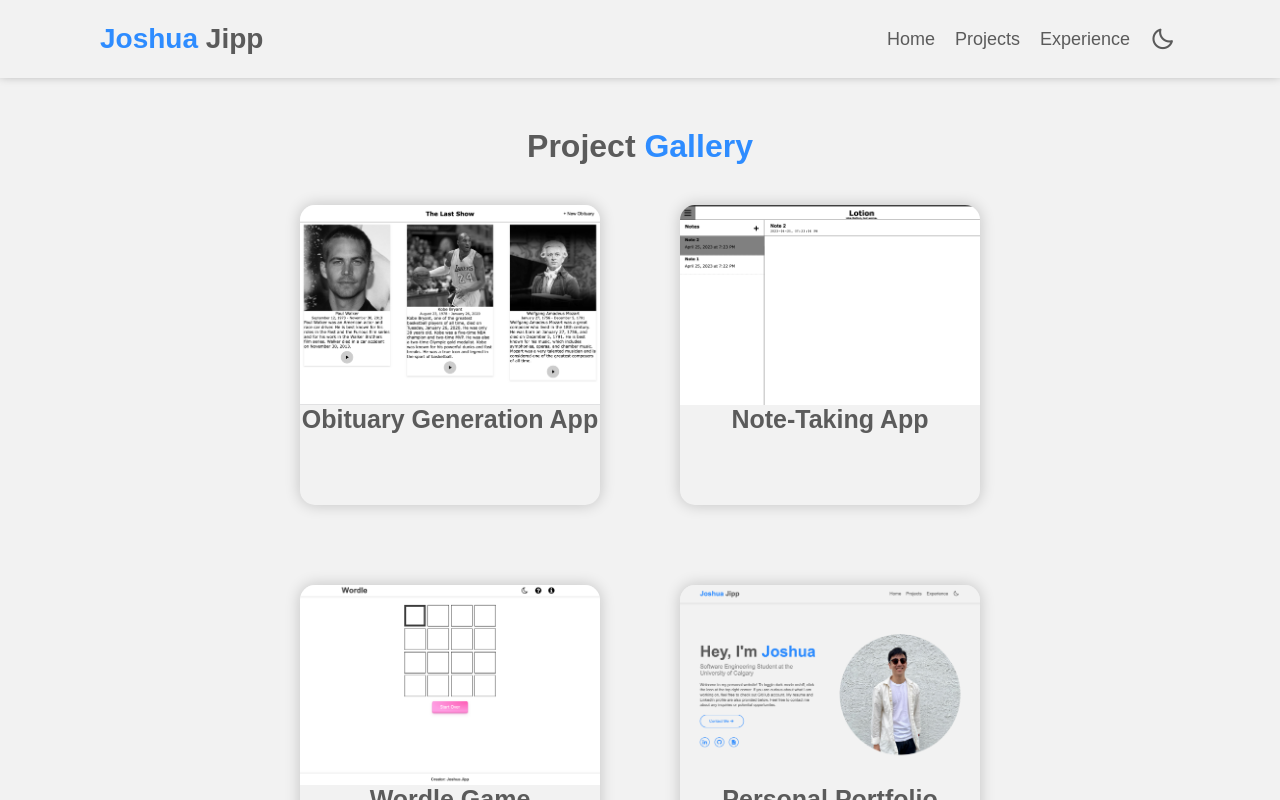
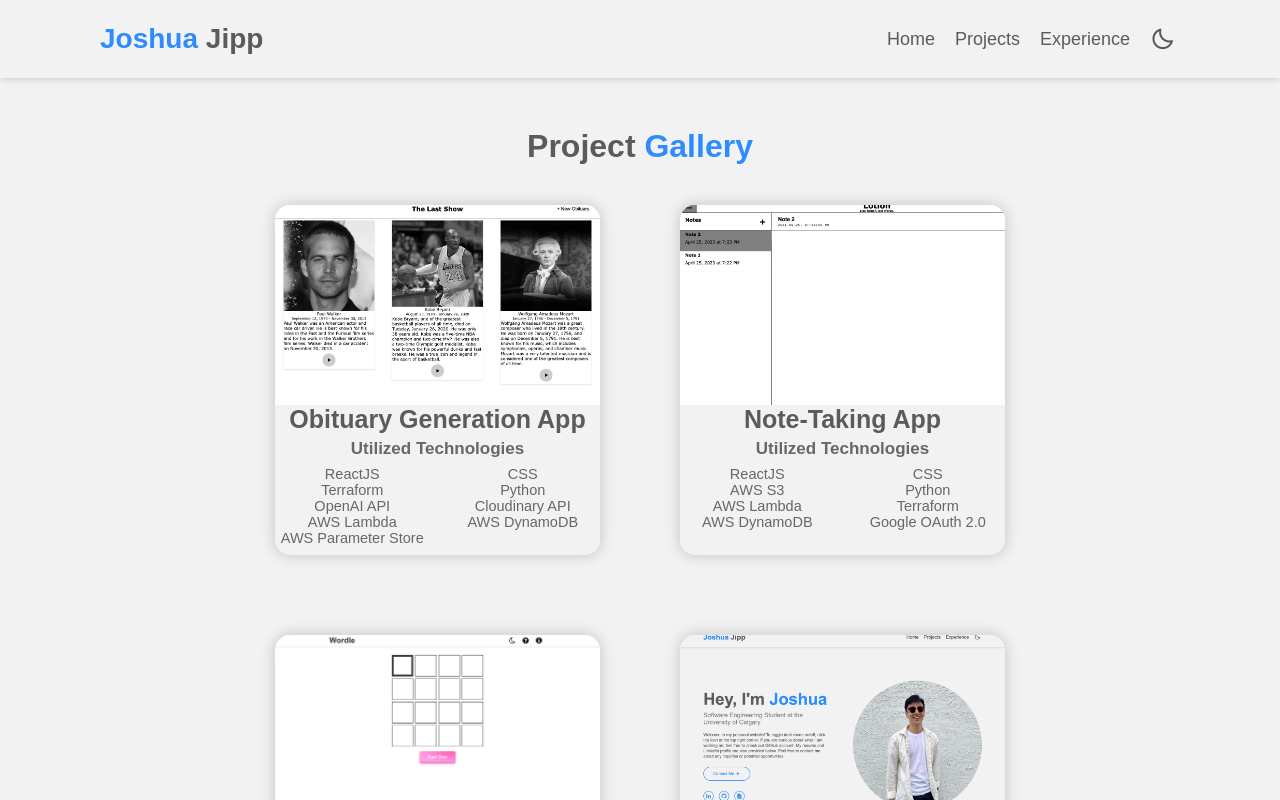
Before and after one commit to joshuajipp/portfolio_website, a React (Create React App) app: page /projects in a window 1280 px wide. Shown: the top 800 px of the page. Built offline with nearby package versions, Linux system fonts and the light colour scheme.

Commit message:
added formatting for project gallery technologies

```diff
--- a/src/ProjectList.js
+++ b/src/ProjectList.js
@@ -6,25 +6,45 @@ export const ProjectList = [
   {
     name: "Obituary Generation App",
     image: lastShowImg,
+    skills: [
+      "ReactJS",
+      "Terraform",
+      "OpenAI API",
+      "AWS Lambda",
+      "AWS Parameter Store",
+      "CSS",
+      "Python",
+      "Cloudinary API",
+      "AWS DynamoDB",
+    ],
 
     url: "https://imaginative-tulumba-a6be62.netlify.app",
   },
   {
     name: "Note-Taking App",
     image: lotionImg,
-    skills:
-      "React.js, AWS (lambda, s3 and dynamodb), Python, Terraform, Google OAuth 2.0",
+    skills: [
+      "ReactJS",
+      "AWS S3",
+      "AWS Lambda",
+      "AWS DynamoDB",
+      "CSS",
+      "Python",
+      "Terraform",
+      "Google OAuth 2.0",
+    ],
     url: "https://exquisite-hamster-0169f7.netlify.app",
   },
   {
     name: "Wordle Game",
     image: wordleImg,
-    skills: "JavaScript, HTML, CSS",
+    skills: ["CSS", "JavaScript", "HTML"],
     url: "https://rainbow-fox-450270.netlify.app",
   },
   {
     name: "Personal Portfolio",
     url: "/",
+    skills: ["ReactJS", "CSS"],
     image: portfolioImg,
   },
 ];
--- a/src/components/ProjectItem.jsx
+++ b/src/components/ProjectItem.jsx
@@ -4,13 +4,25 @@ function ProjectItem(props) {
   const handleNewTab = () => {
     window.open(props.url, "_blank");
   };
+  const skillsArray = props.skills;
   return (
     <div className="projectItem" onClick={handleNewTab}>
       <div
         style={{ backgroundImage: `url(${props.image})` }}
         className="bgImage"
       />
-      <h1 className="project-title"> {props.name} </h1>
+      <h1 className="project-title">
+        {" "}
+        <span className="project-text">{props.name}</span>{" "}
+      </h1>
+      <p className="project-description">
+        <div className="description-header">Utilized Technologies</div>
+        <ul className="skills-list">
+          {skillsArray.map((skill) => {
+            return <li className="skill">{skill}</li>;
+          })}
+        </ul>
+      </p>
     </div>
   );
 }
--- a/src/pages/Experience.jsx
+++ b/src/pages/Experience.jsx
@@ -41,7 +41,6 @@ function Experience(props) {
           <ul className="text-box">
             <li>Captain of the Basketball Team</li>
             <li>Grade 10 & 11 Athlete of the Year</li>
-            <li>Basketball and Volleyball Team</li>
             <li>Honours Student</li>
           </ul>
         </VerticalTimelineElement>
--- a/src/pages/Projects.jsx
+++ b/src/pages/Projects.jsx
@@ -31,6 +31,7 @@ function Projects() {
               id={idx}
               name={project.name}
               image={project.image}
+              skills={project.skills}
               url={project.url}
             />
           );
--- a/src/styles/Experience.css
+++ b/src/styles/Experience.css
@@ -50,3 +50,9 @@ ul.text-box {
 .note-header-indent {
   margin-bottom: 5px;
 }
+.grade {
+  margin-top: 2px;
+}
+.text-box > li {
+  margin-top: 5px;
+}
--- a/src/styles/Projects.css
+++ b/src/styles/Projects.css
@@ -25,6 +25,7 @@
   color: var(--text-color);
   transition: 0.3s;
 }
+
 .is-black .project-title {
   color: var(--invert-text-color);
 }
@@ -33,8 +34,8 @@
 
 .projectItem {
   border-radius: 15px;
-  width: 300px;
-  height: 300px;
+  width: 325px;
+  height: 350px;
   margin: 40px;
   box-shadow: 0px 0px 15px rgba(0, 0, 0, 0.2);
   text-align: center;
@@ -76,6 +77,28 @@
 .is-black .first-word {
   color: var(--invert-primary-color);
 }
+.project-description {
+  margin-top: 5px;
+  margin-bottom: 5px;
+  color: #676767;
+  transition: 0.3s;
+}
+.description-header {
+  font-size: 17px;
+  font-weight: bold;
+  margin-bottom: 7px;
+}
+.is-black .project-description {
+  color: #c4c4c4;
+}
+.skills-list {
+  columns: 2;
+  -webkit-columns: 2;
+  -moz-columns: 2;
+}
+.skills-list li {
+  font-size: 14.5px;
+}
 @media only screen and (max-width: 1300px) {
   .projectList {
     grid-template-columns: 1fr 1fr;
```
